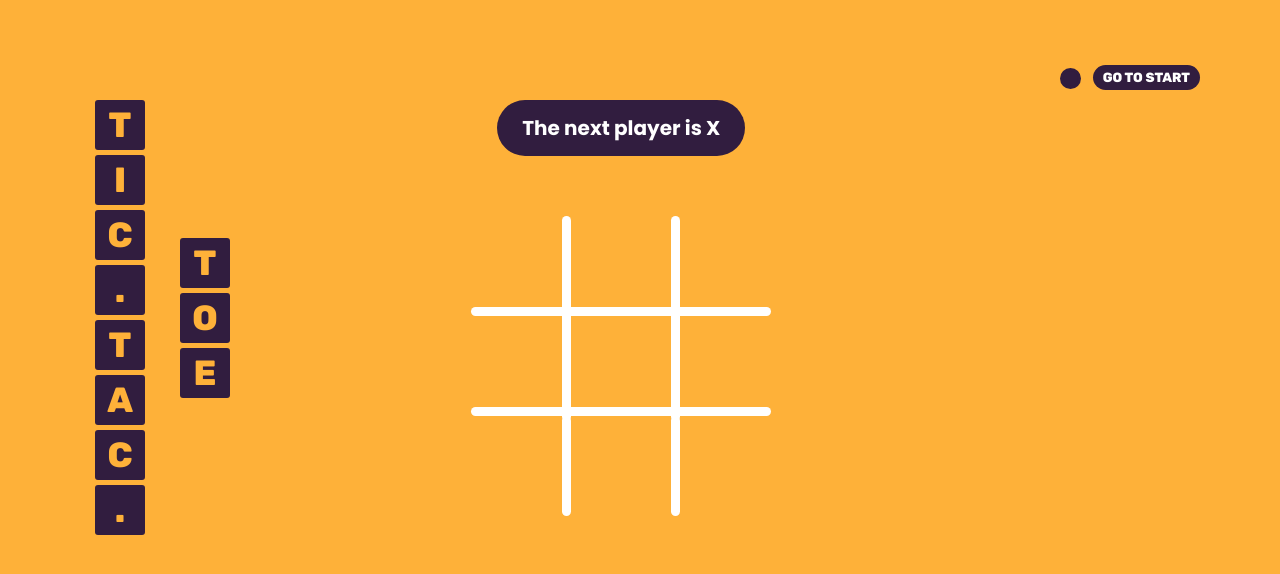
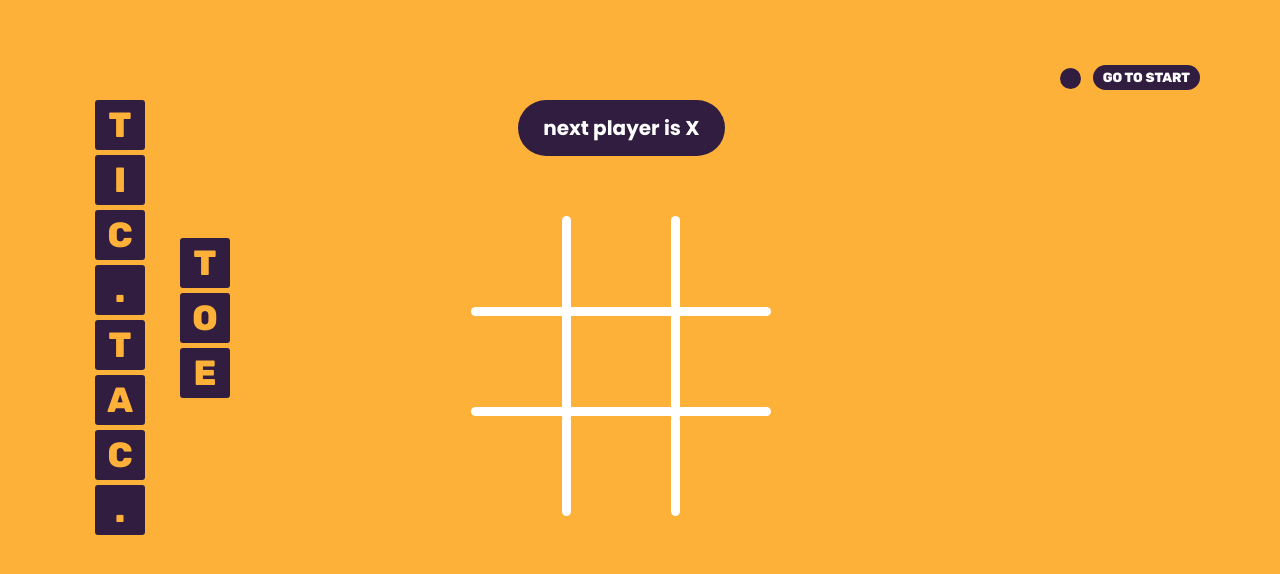
Before and after one commit to arsallanShahab/tic-tac-toe-game, a React (Vite) app: page / in a window 1280 px wide. Shown: the top 574 px of the page. Built offline with nearby package versions, Linux system fonts and the light colour scheme.

Commit message:
added tie message feedback

```diff
--- a/src/App.jsx
+++ b/src/App.jsx
@@ -2,6 +2,7 @@ import React, { useState } from 'react';
 import Board from './components/Board';
 import Histroy from './components/Histroy';
 import calculateWinner from './helpers';
+import StatusMessage from './components/StatusMessage';
 import './styles/root.scss';
 
 const App = () => {
@@ -13,9 +14,6 @@ const App = () => {
   const current = histroy[currentMove];
 
   const winner = calculateWinner(current.board);
-  const message = winner
-    ? `The winner is ${winner}`
-    : `The next player is  ${current.isNext ? 'X' : 'O'}`;
 
   const handleSquareClick = position => {
     if (current.board[position] || winner) {
@@ -64,7 +62,7 @@ const App = () => {
         </div>
       </div>
       <div className="container">
-        <h2>{message}</h2>
+        <StatusMessage winner={winner} current={current} />
         <Board board={current.board} handleSquareClick={handleSquareClick} />
       </div>
       <div className="overflow">
--- /dev/null
+++ b/src/components/StatusMessage.jsx
@@ -0,0 +1,21 @@
+import React from 'react';
+
+const StatusMessage = ({ winner, current }) => {
+  // const message = winner
+  // ? `The winner is ${winner}`
+  // : `The next player is  ${current.isNext ? 'X' : 'O'}`
+  const noMovesLeft = current.board.every(el => {
+    return el != null;
+  });
+  return (
+    <h2>
+      {winner && `The winner is ${winner}`}
+      {!winner &&
+        !noMovesLeft &&
+        `next player is ${current.isNext ? 'X' : 'O'}`}
+      {!winner && noMovesLeft && `It's a Tie`}
+    </h2>
+  );
+};
+
+export default StatusMessage;
```
